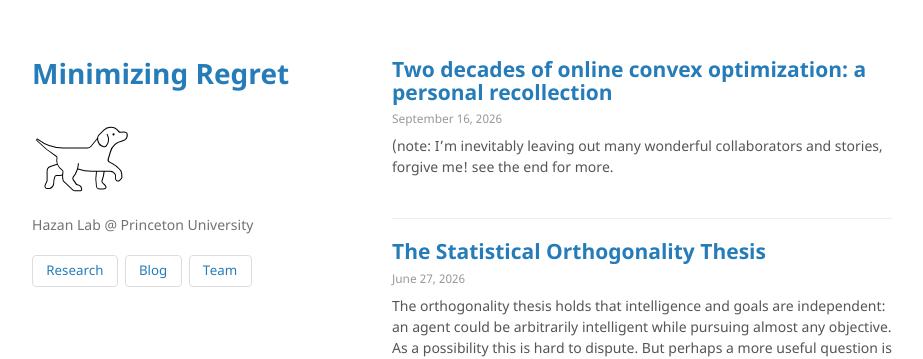
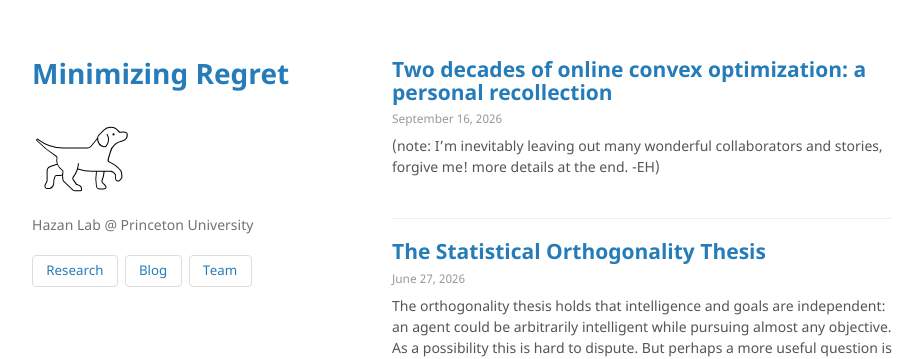
Before and after one commit to MinRegret/minregret.github.io, a Jekyll site: the page built from blog/index.md, in a window 1280 px wide and 900 px high. Shown: the top 359 px of the window, without its empty margins (178-1101 px from the left). Built offline with Jekyll 4.4.1, drawn with Linux system fonts in a browser that asks for light colours.

Commit message:
Update 2026-09-16-two-decades-of-online-convex-optimization.md

```diff
--- a/_posts/2026-09-16-two-decades-of-online-convex-optimization.md
+++ b/_posts/2026-09-16-two-decades-of-online-convex-optimization.md
@@ -4,7 +4,7 @@ authors: [elad]
 permalink: /2026/09/15/two-decades-of-online-convex-optimization.html
 ---
 
-<small> <it> (note: I’m inevitably leaving out many wonderful collaborators and stories, forgive me! see the end for more.  </it> </small>
+<small> <it> (note: I’m inevitably leaving out many wonderful collaborators and stories, forgive me! more details at the end. -EH)   </it> </small>
 
 I began working on online convex optimization as a third-year graduate student. At that time, [Zinkevich’s paper](https://www.cs.cmu.edu/~maz/publications/techconvex.pdf) came out, and we were reading [Cover’s paper on universal portfolios](https://isl.stanford.edu/~cover/papers/paper93.pdf) with fellow students (more about my friendship w. [Satyen Kale](https://www.satyenkale.com/) later).
 
@@ -121,4 +121,4 @@ Looking back, I don’t think it’s a coincidence that it all started due to my
 
 I’m very very happy with the science of OCO. It exceeded my expectations in all respects, mathematical elegance and practical relevance. But undoubtedly, my main achievements are the relationships built along that road, with students and collaborators. I have zero regret :-)
 
-<small> ' My apologies for leaving out many collaborations and interactions. In particular, my work with [Jake Abernethy](https://jakeabernethy.github.io/) and [Sasha Rakhlin](https://www.mit.edu/~rakhlin/) on bandit optimization deserves a story of its own, as do my interactions w. Adam Kalai, Sham Kakade, Shay Moran, Paula Gradu, Xinyi Chen, Jennifer Sun, and many others. ' </small>
+<small> <it> My apologies for leaving out many collaborations and interactions. In particular, my work with [Jake Abernethy](https://jakeabernethy.github.io/) and [Sasha Rakhlin](https://www.mit.edu/~rakhlin/) on bandit optimization deserves a story of its own, as do my interactions w. Adam Kalai, Sham Kakade, Shay Moran, Paula Gradu, Xinyi Chen, Jennifer Sun, and many others. </it> </small>
```
